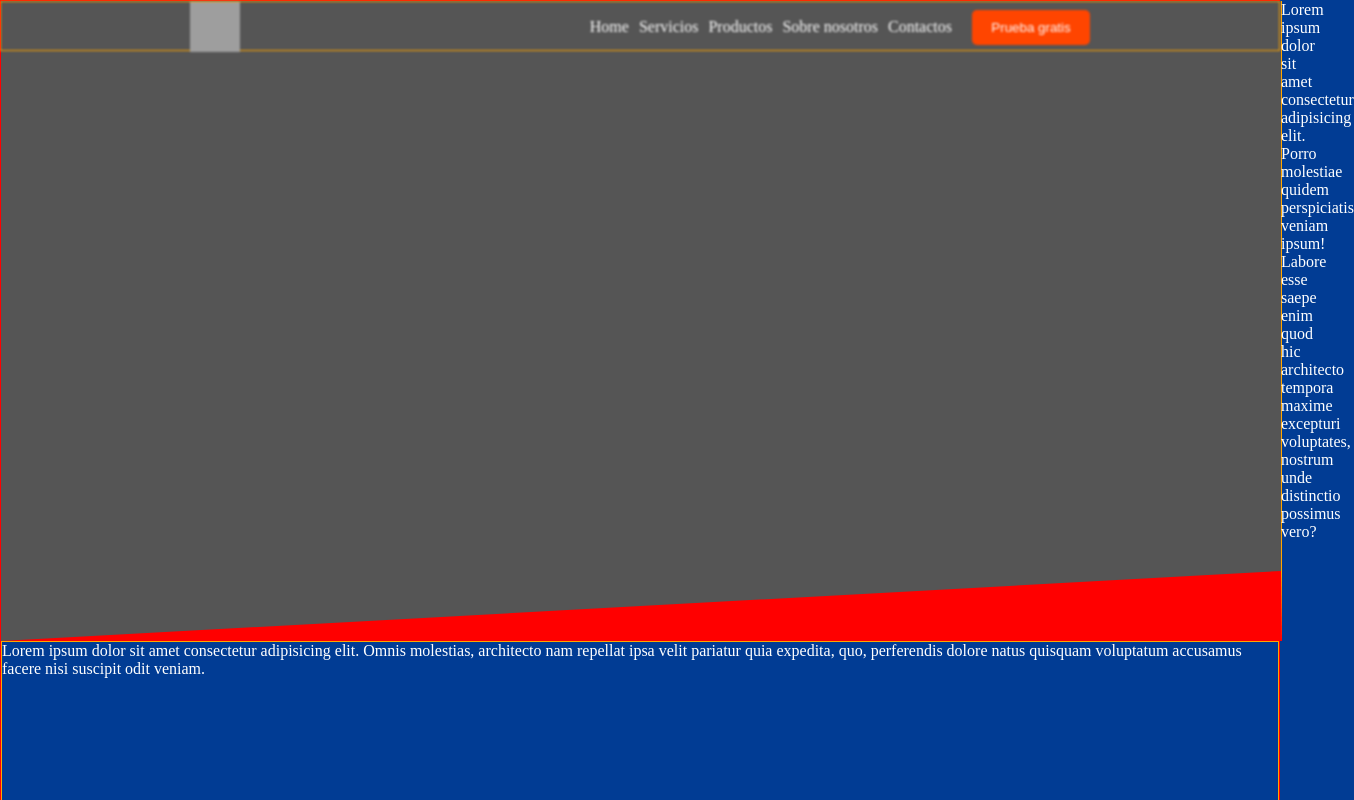
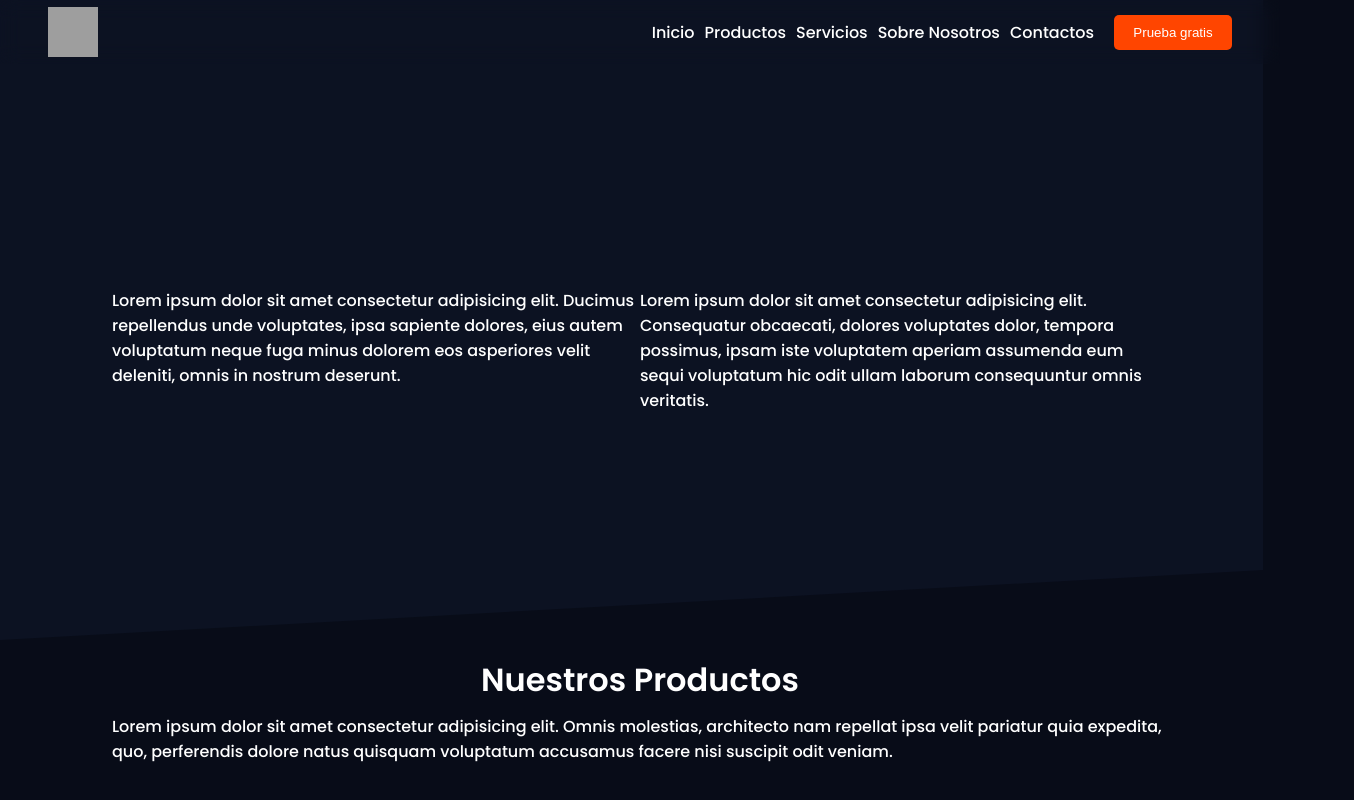
Before and after one commit to ArniFlores/home-ui, a plain HTML site: page src/index.html in a window 1280 px wide. Shown: the top 800 px of the page, 1354 px wide, since content can reach past the window. Drawn offline with Linux system fonts and the light colour scheme; grey boxes are pictures that could not be loaded.

Commit message:
Update styles

```diff
--- a/src/css/base-styles.css
+++ b/src/css/base-styles.css
@@ -1,5 +1,7 @@
+@import url('https://fonts.googleapis.com/css2?family=Poppins:wght@500;600&display=swap');
+
 :root {
-  --primary-color: #013c94;
+  --primary-color: #080c18;
   --text-primary-color: rgb(255, 255, 255);
   --text-primary-color-opacity: rgba(255, 255, 255, 0.603);
   --text-secundary-color: rgb(185, 185, 185);
@@ -15,6 +17,7 @@ html, body {
   height: 100vh;
   scroll-behavior: smooth;
   color: var(--text-primary-color);
+  font-family: 'Poppins', sans-serif;
 }
 
 div, h1, h2, h3, h4, h5, h6 {
@@ -26,7 +29,6 @@ div, header{
   box-sizing: border-box;
 }
 
-
 .btn {
   border: none;
   border-radius: 5px;
--- a/src/css/styles.css
+++ b/src/css/styles.css
@@ -1,9 +1,5 @@
-/* .main-root {
-  height: 100%;
-} */
-
 .home-main {
-  border: solid 1px red;
+  /* border: solid 1px red; */
   height: 100%;
 }
 
@@ -15,20 +11,20 @@
 
 .navbar {
   display: flex;
-  height: 50px;
+  height: 64px;
   position: fixed;
-  border: solid 1px orange;
+  /* border: solid 1px orange; */
   right: 0;
   left: 0;
   justify-content: center;
+  backdrop-filter: blur(10px);
   z-index: 3;
-  filter: blur(1px);
 }
 
 .navbar-content {
   display: grid;
   grid-template-columns: 1fr auto 118px;
-  width: 900px;
+  width: 74em;
   column-gap: 20px;
   align-items: center;
 }
@@ -47,22 +43,47 @@
   list-style-type: none;
 }
 
+.navbar-content a {
+  font-weight: 500;
+  color: white;
+  text-decoration: none;
+}
+
 .btn-start-free {
   height: 35px;
   background-color: orangered;
+  cursor: pointer;
   color: white;
 }
 
 .home-section {
   height: 500px;
-  border: solid 1px orange;
+  /* border: solid 1px orange; */
+  padding: 1rem 7rem;
+  display: grid;
+  justify-items: center;
+  grid-template-rows: auto 1fr;
+  row-gap: 10px;
+}
+
+.home-content {
+  position: absolute;
+  top: 18rem;
+  left: 0;
+  margin: 0 7rem;
+  display: grid;
+  grid-template-columns: 1fr 1fr;
+}
+
+.title-home-section {
+  font-size: 2rem;
 }
 
 #banner {
-  background-color: red;
+  background-color: var(--primary-color);
   width: 100%;
   height: 40em;
   border-top: 0px solid transparent;
-  border-left: 100vw solid #555;
+  border-left: calc(100vw - 17px) solid #0c1222;
   border-bottom: 70px solid transparent;
 }
--- a/src/index.html
+++ b/src/index.html
@@ -7,7 +7,6 @@
 
   <link rel="stylesheet" href="css/base-styles.css">
   <link rel="stylesheet" href="css/styles.css">
-
   <title>HOME</title>
 </head>
 <body>
@@ -17,30 +16,36 @@
         <div class="navbar-content">
           <img class="logo" src="https://picsum.photos/id/237/200/300" alt="Logo">
           <ul>
-            <li>Home</li>
-            <li>Servicios</li>
-            <li>Productos</li>
-            <li>Sobre nosotros</li>
-            <li>Contactos</li>
+            <li><a href="#banner">Inicio</a></li>
+            <li><a href="#products">Productos</a></li>
+            <li><a href="#services">Servicios</a></li>
+            <li><a href="#about">Sobre Nosotros</a></li>
+            <li><a href="#contact">Contactos</a></li>
           </ul>
           <button class="btn btn-start-free">Prueba gratis</button>
         </div>
       </div>
-      <div id="banner" class="home-section">
-        <div>
-          Lorem ipsum dolor sit amet consectetur adipisicing elit. Porro molestiae quidem perspiciatis veniam ipsum! Labore esse saepe enim quod hic architecto tempora maxime excepturi voluptates, nostrum unde distinctio possimus vero?
+      <div id="banner">
+        <div class="home-content">
+          <div>Lorem ipsum dolor sit amet consectetur adipisicing elit. Ducimus repellendus unde voluptates, ipsa sapiente dolores, eius autem voluptatum neque fuga minus dolorem eos asperiores velit deleniti, omnis in nostrum deserunt.</div>
+          <div>
+            Lorem ipsum dolor sit amet consectetur adipisicing elit. Consequatur obcaecati, dolores voluptates dolor, tempora possimus, ipsam iste voluptatem aperiam assumenda eum sequi voluptatum hic odit ullam laborum consequuntur omnis veritatis.
+          </div>
         </div>
       </div>
-      <div class="home-section">
+      <div id="products" class="home-section">
+        <h3 class="title-home-section">Nuestros Productos</h3>
         Lorem ipsum dolor sit amet consectetur adipisicing elit. Omnis molestias, architecto nam repellat ipsa velit pariatur quia expedita, quo, perferendis dolore natus quisquam voluptatum accusamus facere nisi suscipit odit veniam.
       </div>
-      <div class="home-section">
+      <div id="services" class="home-section">
+        <h3 class="title-home-section">Nuestros Servicios</h3>
         Lorem ipsum dolor sit amet consectetur adipisicing elit. Omnis molestias, architecto nam repellat ipsa velit pariatur quia expedita, quo, perferendis dolore natus quisquam voluptatum accusamus facere nisi suscipit odit veniam.
       </div>
-      <div class="home-section">
+      <div id="about" class="home-section">
+        <h3 class="title-home-section">Contactos</h3>
         Lorem ipsum dolor sit amet consectetur adipisicing elit. Omnis molestias, architecto nam repellat ipsa velit pariatur quia expedita, quo, perferendis dolore natus quisquam voluptatum accusamus facere nisi suscipit odit veniam.
       </div>
-      <div class="home-section">
+      <div id="contact" class="home-section">
         Lorem ipsum dolor sit amet consectetur adipisicing elit. Omnis molestias, architecto nam repellat ipsa velit pariatur quia expedita, quo, perferendis dolore natus quisquam voluptatum accusamus facere nisi suscipit odit veniam.
       </div>
       <div class="home-section">
```
